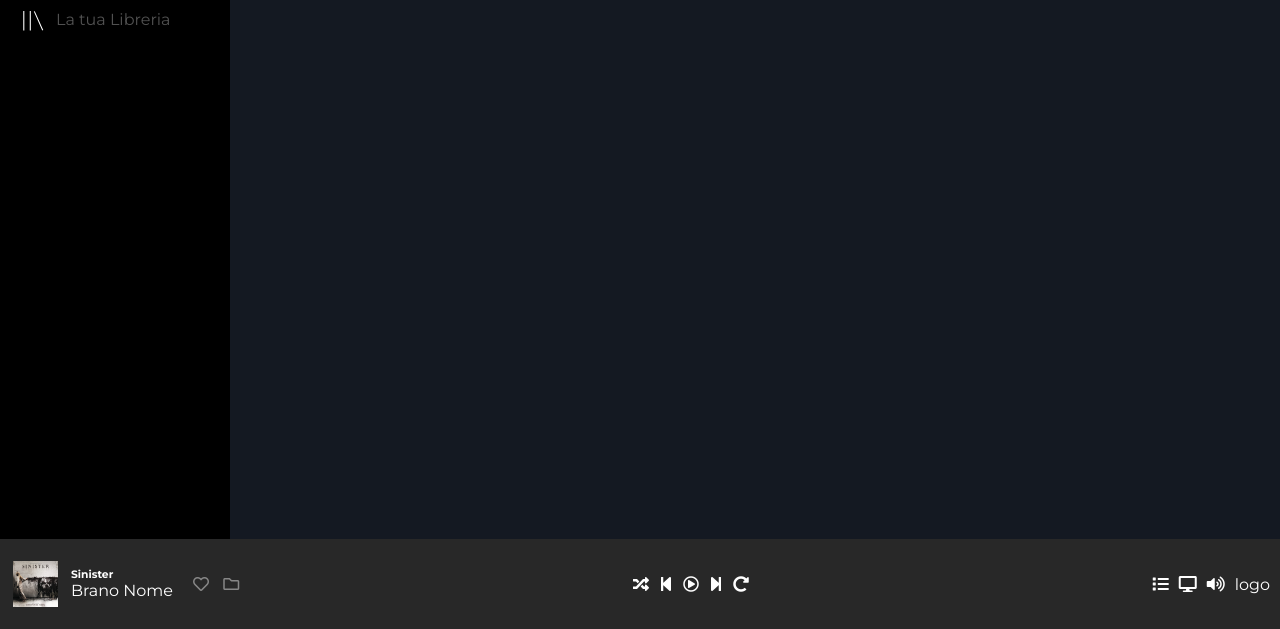
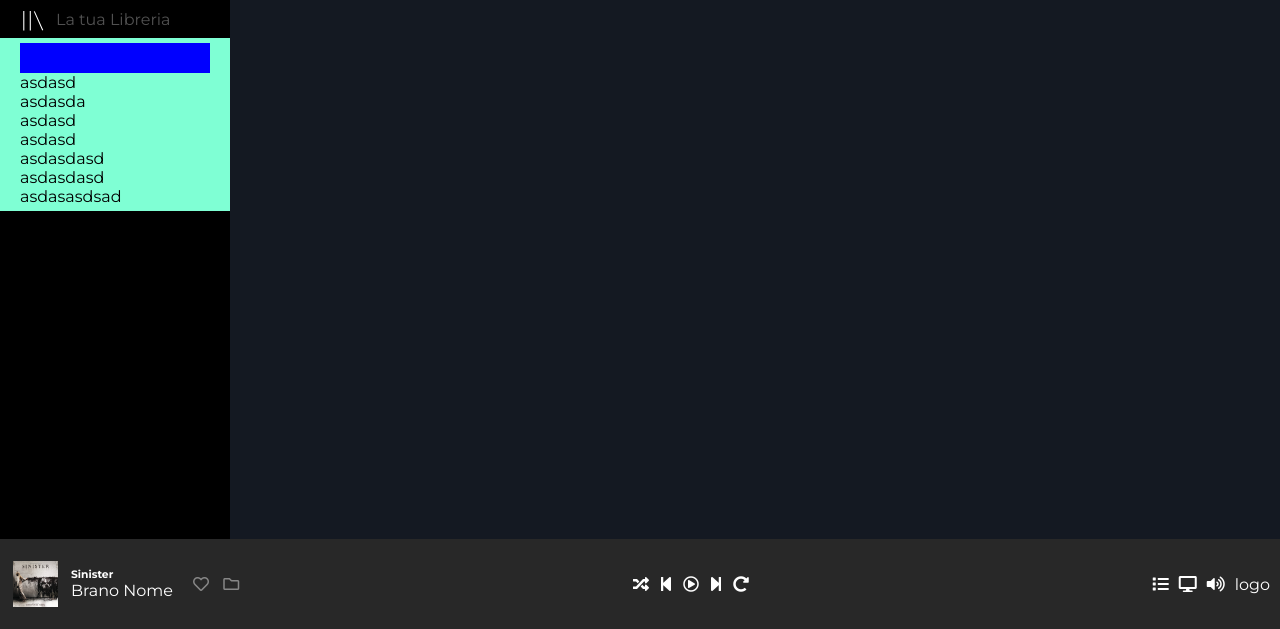
Before and after one commit to bigoroberto/html-css-spotifyweb, a plain HTML site: page index.html in a window 1280 px wide. Shown: the part 171-800 px from the top of the page. Drawn offline with Linux system fonts and the light colour scheme.

Commit message:
sistemare scoll playlist

```diff
--- a/css/style.css
+++ b/css/style.css
@@ -43,7 +43,9 @@
 .nav_laterale-top .nav-logo-mobile {
   display: none;
 }
+/* /NAVBAR LATERALE LOGO */
 
+/* NAVBAR LATERALE LISTA HOME */
 .list_top ul li {
   text-decoration: none;
   display: flex;
@@ -64,7 +66,24 @@
 .list_top img{
   height: 26px;
 }
+/* /NAVBAR LATERALE LISTA HOME */
 
+/* NAVBAR LATERALE CREA PLAYLIST */
+.crea_playlist{
+  padding: 5px 20px;
+  background-color: aquamarine;
+  overflow: hidden;
+}
+.crea_playlist ul{
+  overflow-y: auto;
+}
+
+.titolo_playlist{
+  width: 100%;
+  height: 30px;
+  background-color: blue;
+}
+/* /NAVBAR LATERALE CREA PLAYLIST */
 /* /navbar laterale */
 
 /* contenitore del main */
@@ -207,12 +226,10 @@ footer .footer-left .titolo-brano {
     display: none;
 
   }
-  main .nav_laterale .nav_laterale-top .list_top ul li img{
-    text-decoration: none;
-    display: flex;
-    align-items: center;
-    color: #515151;
+ .list_top ul li{
     padding: 5px 10px;
   }
+.crea_playlist{
+  display: none;
 }
 /* /MEDIA  Q */
--- a/index.html
+++ b/index.html
@@ -41,7 +41,16 @@
         </ul>
       </div>
       <div class="crea_playlist">
-        <h5></h5>
+        <h5 class="titolo_playlist"></h5>
+        <ul>
+          <li>asdasd</li>
+          <li>asdasda</li>
+          <li>asdasd</li>
+          <li>asdasd</li>
+          <li>asdasdasd</li>
+          <li>asdasdasd</li>
+          <li>asdasasdsad</li>
+        </ul>
       </div>
       <div class="nav_laterale-bottom"></div>
     </div>
```
